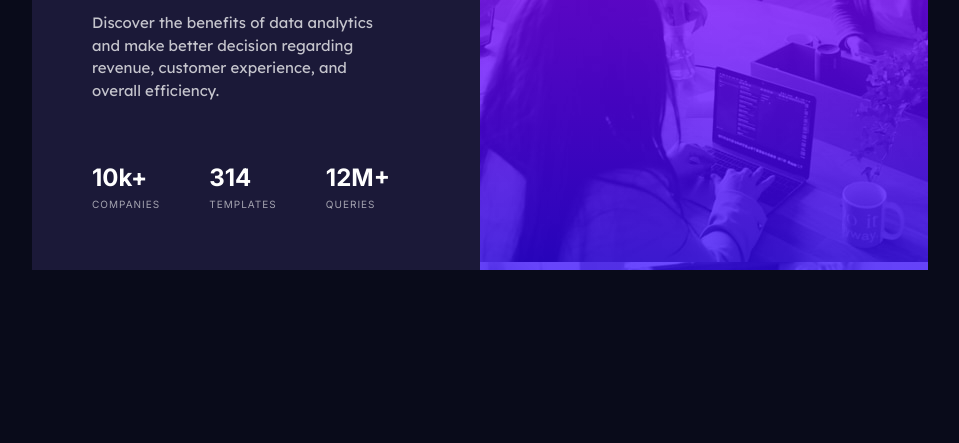
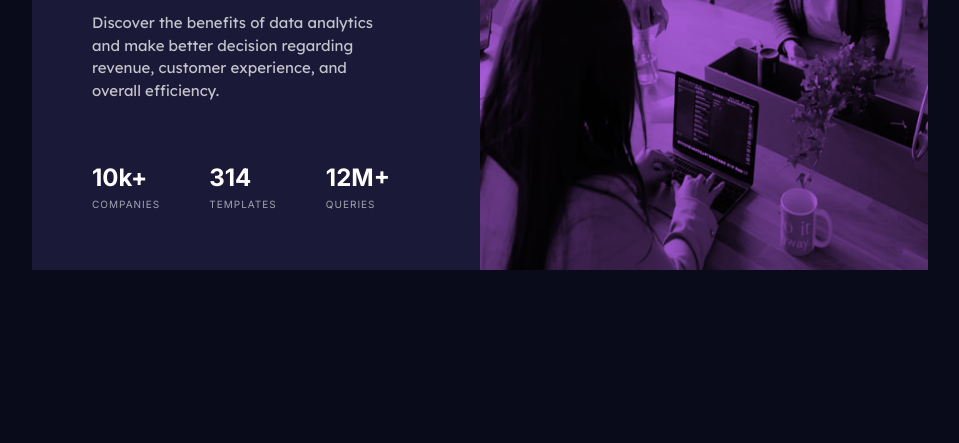
Before and after one commit to khurshid-tech/stats-preview-card-component, a plain HTML site: page index.html in a window 1280 px wide. Shown: the part 357-800 px from the top of the page, without its empty margins (160-1119 px from the left). Drawn offline with Linux system fonts and the light colour scheme.

Commit message:
background color added on image

```diff
--- a/index.html
+++ b/index.html
@@ -30,8 +30,9 @@
           </div>
         </div>
       </div>
-      <div class="preview-img">
-        <!-- <img src="images/image-header-desktop.jpg" alt="preview stats banner" /> -->
+        <div class="preview-img">
+          <img src="/images/image-header-desktop.jpg" alt="woman in meeting" class="">
+        </div>
       </div>
     </div>
   </div>
--- a/styles/main.css
+++ b/styles/main.css
@@ -25,6 +25,7 @@ body {
     background-color:  hsl(244, 38%, 16%);
     display: flex;
     width: 70%;
+    height: auto;
 }
 
 .preview-card .preview-info {
@@ -51,14 +52,14 @@ body {
 
 .preview-card .preview-img {
     flex-basis: 50%;
-    background: linear-gradient(to top, #3204fdba, #9907facc), url('../images/image-header-desktop.jpg');
+    background-color: hsl(277, 64%, 61%);
 }
 
-/* .preview-card .preview-img img {
-    height: 400px;
-    object-fit: cover;
+.preview-card .preview-img img {
+    mix-blend-mode: multiply;
+    height: 100%;
     width: 100%;
-} */
+}
 
 .preview-card .preview-stats-section {
     display: flex;
@@ -91,6 +92,7 @@ body {
         display: flex;
         flex-direction: column-reverse;
         width: 90%;
+        height: auto;
     }
 
     .preview-card .preview-img {
```
